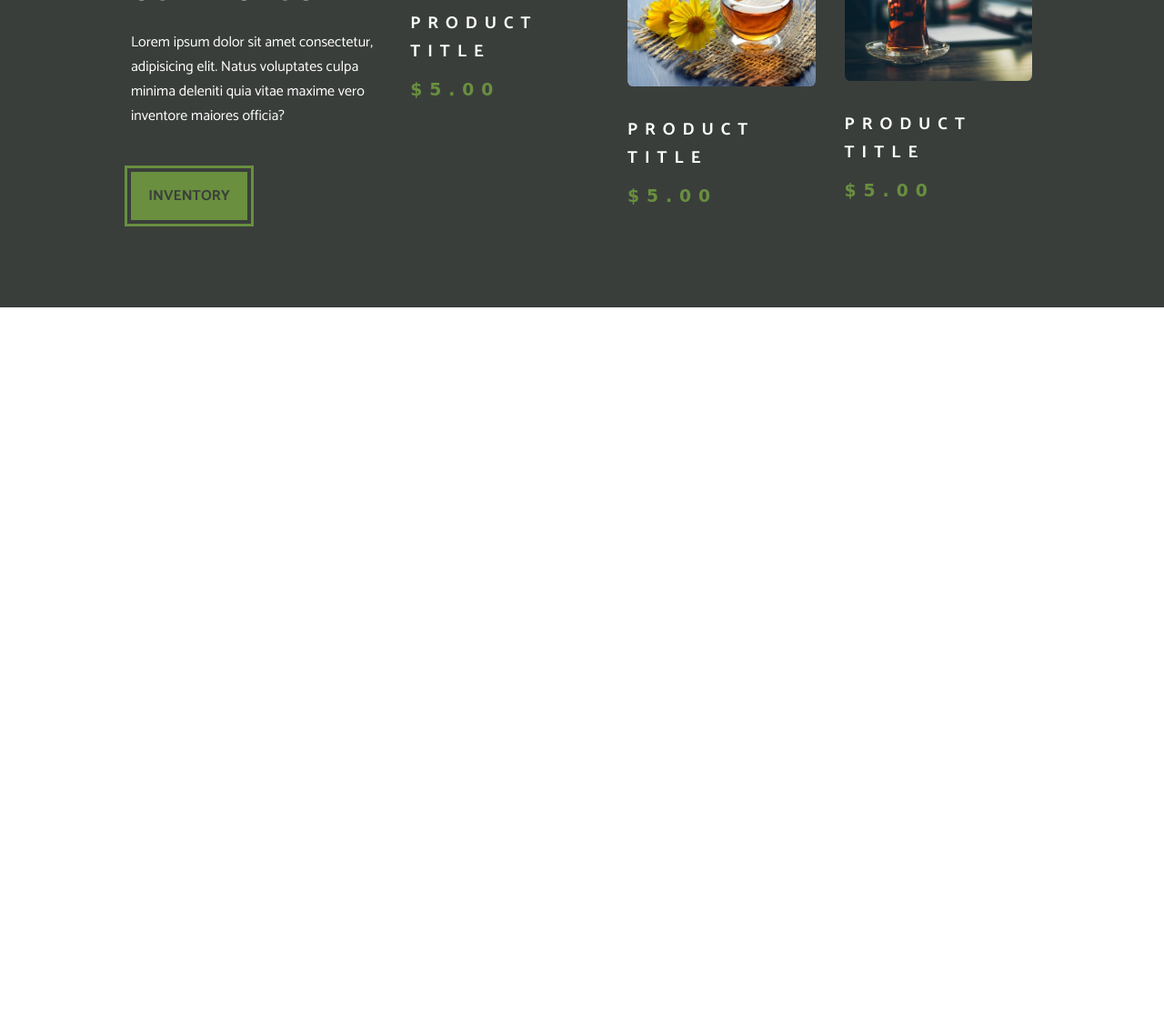
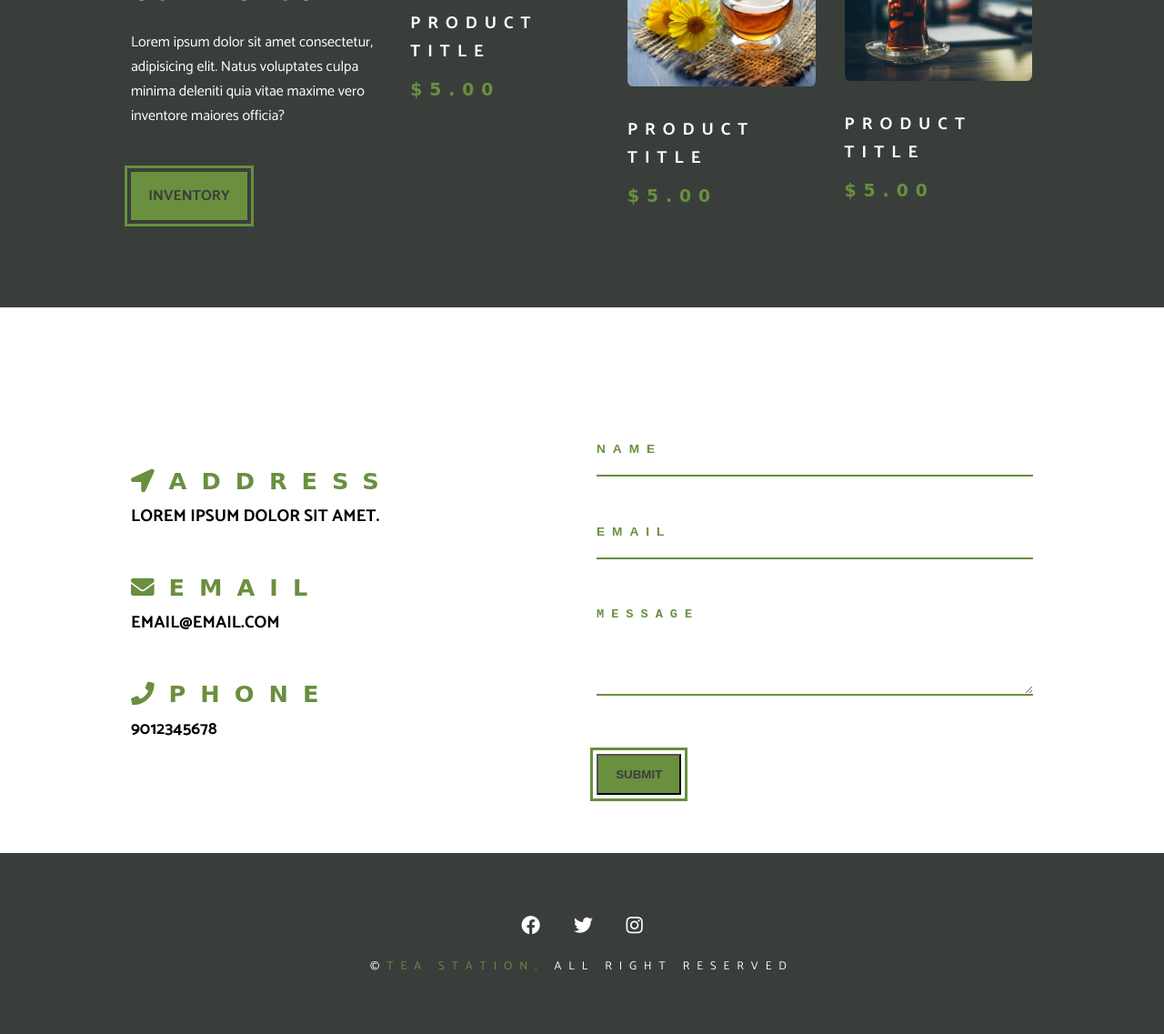
Before and after one commit to surajitpore0/Tea-Station, a plain HTML site: page index.html in a window 1280 px wide. Shown: the part 1801-2938 px from the top of the page at 91% size. Before the commit the page ends 2139 px from the top, so only its background shows below. Drawn offline with Linux system fonts and the light colour scheme; a web font is replaced by a local one.

Commit message:
add form and footer

```diff
--- a/assets/styles.css
+++ b/assets/styles.css
@@ -383,3 +383,90 @@ a {
 
 
 /* end product */
+
+
+/* contact */
+
+.contact {
+    padding-top: 2rem;
+}
+
+.contact-item {
+    margin-bottom: 3rem;
+}
+
+.contact-title {
+    color: var(--primaryColor);
+    font-family: var(--slatedText);
+    letter-spacing: calc(var(--letterSpacing) * 2);
+    text-transform: uppercase;
+    font-size: 1.6rem;
+    margin-bottom: 0.5rem;
+}
+
+.contact-text {
+    text-transform: uppercase;
+}
+
+.form-control {
+    display: block;
+    width: 100%;
+    border: none;
+    border-bottom: 2px solid var(--primaryColor);
+    outline: none;
+    margin: 2rem 0;
+    padding: 1.3rem 0;
+    font-size: 0.85rem;
+    font-weight: bold;
+}
+
+.form-control::placeholder {
+    color: var(--primaryColor);
+    text-transform: uppercase;
+    letter-spacing: var(--letterSpacing);
+}
+
+@media screen and (min-width: 992px) {
+    .contact-info,
+    .contact-form {
+        float: left;
+        width: 50%;
+        padding: 0 1rem;
+    }
+    .contact-info {
+        padding-top: 5rem;
+    }
+}
+
+
+/* end contact */
+
+
+/* footer */
+
+.footer {
+    background: var(--mainDark);
+    text-align: center;
+}
+
+.social-icon {
+    color: var(--mainWhite);
+    font-size: 1.3rem;
+    margin: 1rem;
+    transition: var(--mainTransition);
+}
+
+.social-icon:hover {
+    color: var(--primaryColor);
+}
+
+.footer-text {
+    text-transform: uppercase;
+    color: var(--mainWhite);
+    letter-spacing: var(--letterSpacing);
+    margin-top: 1rem;
+    font-size: 0.8rem;
+}
+
+
+/* end footer */
--- a/index.html
+++ b/index.html
@@ -104,8 +104,8 @@
         </div>
 
     </section>
+    <!-- end about -->
 
-    <!-- end about -->
 
     <!-- product -->
     <section class="products">
@@ -146,11 +146,85 @@
                 <!-- end single product -->
 
             </article>
+            <!-- end product inventory -->
+        </div>
+    </section>
+    <!-- end product -->
+
+    <!-- contact -->
+    <section class="contact">
+        <div class="section-center clearfix">
+            <!-- contact info -->
+            <article class="contact-info">
+                <!-- contact item -->
+                <div class="contact-item">
+                    <h3 class="contact-title"><span class="contact-icon"><i class="fas fa-location-arrow"></i></span>address
+                    </h3>
+                    <h3 class="contact-text">Lorem ipsum dolor sit amet.</h3>
+                </div>
+                <!-- end contact item -->
+                <!-- contact item -->
+                <div class="contact-item">
+                    <h3 class="contact-title">
+                        <span class="contact-icon">
+                            <i class="fas fa-envelope"></i></span>email
+                    </h3>
+                    <h3 class="contact-text">email@email.com</h3>
+                    <!-- end contact item -->
+                </div>
+                <!-- contact item -->
+                <div class="contact-item">
+                    <h3 class="contact-title"><span class="contact-icon"><i class="fas fa-phone"></i></span>Phone
+                    </h3>
+                    <h3 class="contact-text">9012345678</h3>
+                </div>
+                <!-- end contact item -->
+            </article>
+
+            <!-- contact form -->
+            <article class="contact-form">
+                <form action="https://formspree.io/f/mzbkvvzw" method="POST" class="from-group">
+                    <input type="text" name="name" placeholder="name" class="form-control">
+                    <input type="email" name="email" placeholder="email" class="form-control">
+                    <textarea name="message" rows="5" class="form-control" placeholder="message"></textarea>
+                    <button class="main-btn" type="submit">submit </button>
+                </form>
+
+
+
+            </article>
         </div>
     </section>
 
-    <!-- end product -->
+    <!-- end contact -->
 
+    <!-- footer -->
+    <footer class="footer">
+        <div class="section-center">
+            <div class="social-icons">
+                <!-- social icons -->
+                <a href="#" class="social-icon">
+                    <i class="fab fa-facebook"></i>
+                </a>
+                <!-- end social icons -->
+                <!-- social icons -->
+                <a href="#" class="social-icon">
+                    <i class="fab fa-twitter"></i>
+                </a>
+                <!-- end social icons -->
+                <!-- social icons -->
+                <a href="#" class="social-icon">
+                    <i class="fab fa-instagram"></i>
+                </a>
+                <!-- end social icons -->
+            </div>
+            <p class="footer-text">
+                &copy;<span class="text-primary">tea station.</span> all right reserved
+
+            </p>
+        </div>
+    </footer>
+    <!-- end footer -->
 
 </body>
 
```
